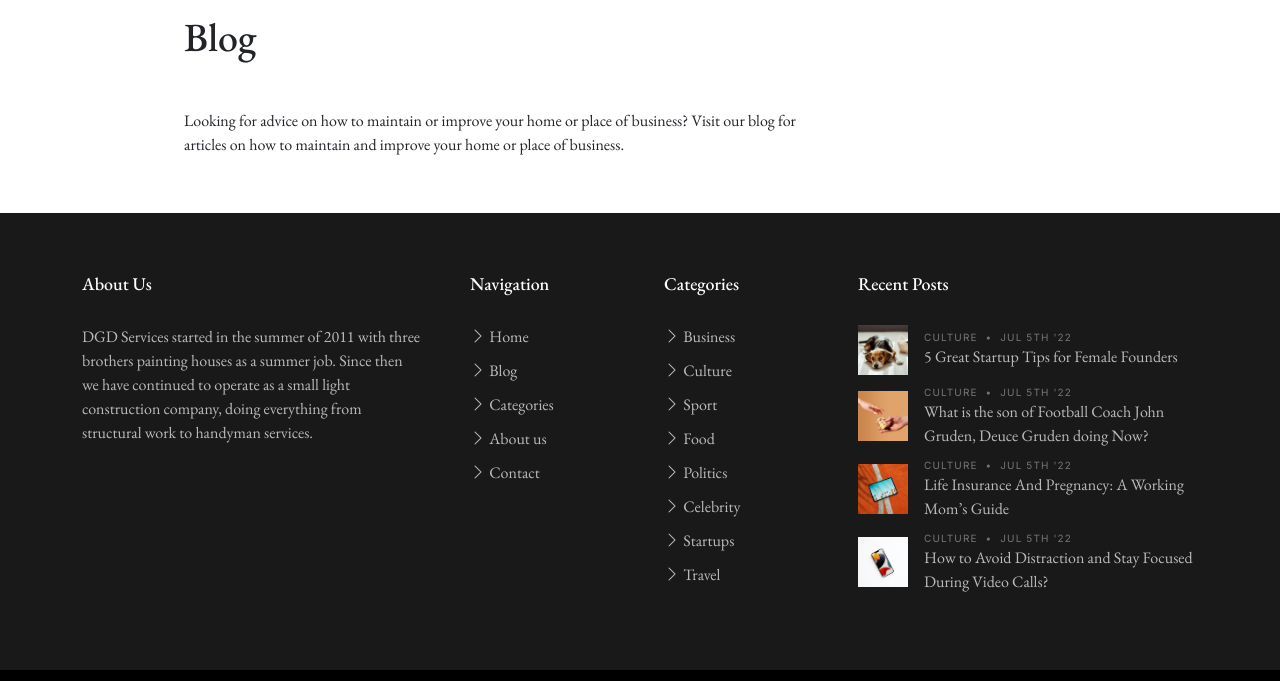
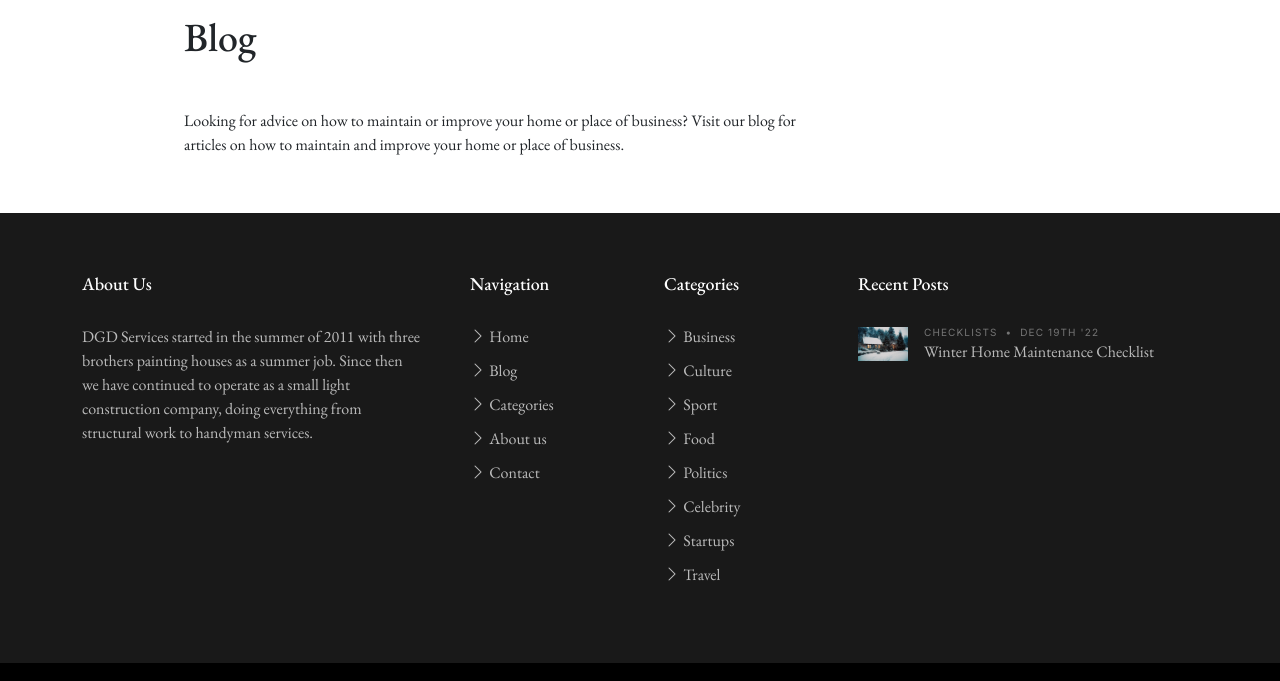
Before and after one commit to gdhaynes/gdhaynes.github.io, a plain HTML site: page index.html in a window 1280 px wide. Shown: the part 905-1586 px from the top of the page. Drawn offline with nearby package versions, Linux system fonts and the light colour scheme; a web font is replaced by a local one.

Commit message:
updated header and footer with ig link

```diff
--- a/index.html
+++ b/index.html
@@ -65,7 +65,7 @@
       <div class="position-relative">
         <a href="#" class="mx-2"><span class="bi-facebook"></span></a>
         <a href="#" class="mx-2"><span class="bi-twitter"></span></a>
-        <a href="#" class="mx-2"><span class="bi-instagram"></span></a>
+        <a href="https://www.instagram.com/dgd.services/" class="mx-2"><span class="bi-instagram"></span></a>
 
         <a href="#" class="mx-2 js-search-open"><span class="bi-search"></span></a>
         <i class="bi bi-list mobile-nav-toggle"></i>
@@ -199,44 +199,13 @@
             <ul class="footer-links footer-blog-entry list-unstyled">
                 <li>
                     <a href="single-post.html" class="d-flex align-items-center">
-                  <img src="assets/img/post-sq-1.jpg" alt="" class="img-fluid me-3">
+                      <img src="assets/img/Snowyhouse.jpeg" alt="" class="img-fluid me-3">
                       <div>
-                    <div class="post-meta d-block"><span class="date">Culture</span> <span class="mx-1">&bullet;</span> <span>Jul 5th '22</span></div>
-                    <span>5 Great Startup Tips for Female Founders</span>
+                        <div class="post-meta d-block"><span class="date">Checklists</span> <span class="mx-1">&bullet;</span> <span>Dec 19th '22</span></div>
+                        <span>Winter Home Maintenance Checklist</span>
                       </div>
                     </a>
                   </li>
-
-              <li>
-                <a href="single-post.html" class="d-flex align-items-center">
-                  <img src="assets/img/post-sq-2.jpg" alt="" class="img-fluid me-3">
-                  <div>
-                    <div class="post-meta d-block"><span class="date">Culture</span> <span class="mx-1">&bullet;</span> <span>Jul 5th '22</span></div>
-                    <span>What is the son of Football Coach John Gruden, Deuce Gruden doing Now?</span>
-                  </div>
-                </a>
-              </li>
-
-              <li>
-                <a href="single-post.html" class="d-flex align-items-center">
-                  <img src="assets/img/post-sq-3.jpg" alt="" class="img-fluid me-3">
-                  <div>
-                    <div class="post-meta d-block"><span class="date">Culture</span> <span class="mx-1">&bullet;</span> <span>Jul 5th '22</span></div>
-                    <span>Life Insurance And Pregnancy: A Working Mom’s Guide</span>
-                  </div>
-                </a>
-              </li>
-
-              <li>
-                <a href="single-post.html" class="d-flex align-items-center">
-                  <img src="assets/img/post-sq-4.jpg" alt="" class="img-fluid me-3">
-                  <div>
-                    <div class="post-meta d-block"><span class="date">Culture</span> <span class="mx-1">&bullet;</span> <span>Jul 5th '22</span></div>
-                    <span>How to Avoid Distraction and Stay Focused During Video Calls?</span>
-                  </div>
-                </a>
-              </li>
-
             </ul>
 
           </div>
@@ -259,7 +228,7 @@
             <div class="social-links mb-3 mb-lg-0 text-center text-md-end">
               <a href="#" class="twitter"><i class="bi bi-twitter"></i></a>
               <a href="#" class="facebook"><i class="bi bi-facebook"></i></a>
-              <a href="#" class="instagram"><i class="bi bi-instagram"></i></a>
+              <a href="https://www.instagram.com/dgd.services/" class="instagram"><i class="bi bi-instagram"></i></a>
               <a href="#" class="google-plus"><i class="bi bi-skype"></i></a>
               <a href="#" class="linkedin"><i class="bi bi-linkedin"></i></a>
             </div>
```
Also changed, not shown: blog.html (+4 -35 lines), contact.html (+5 -36 lines), winterhomechecklist.html (+20 -38 lines). Lines whose indentation alone changed are shown as unchanged.
